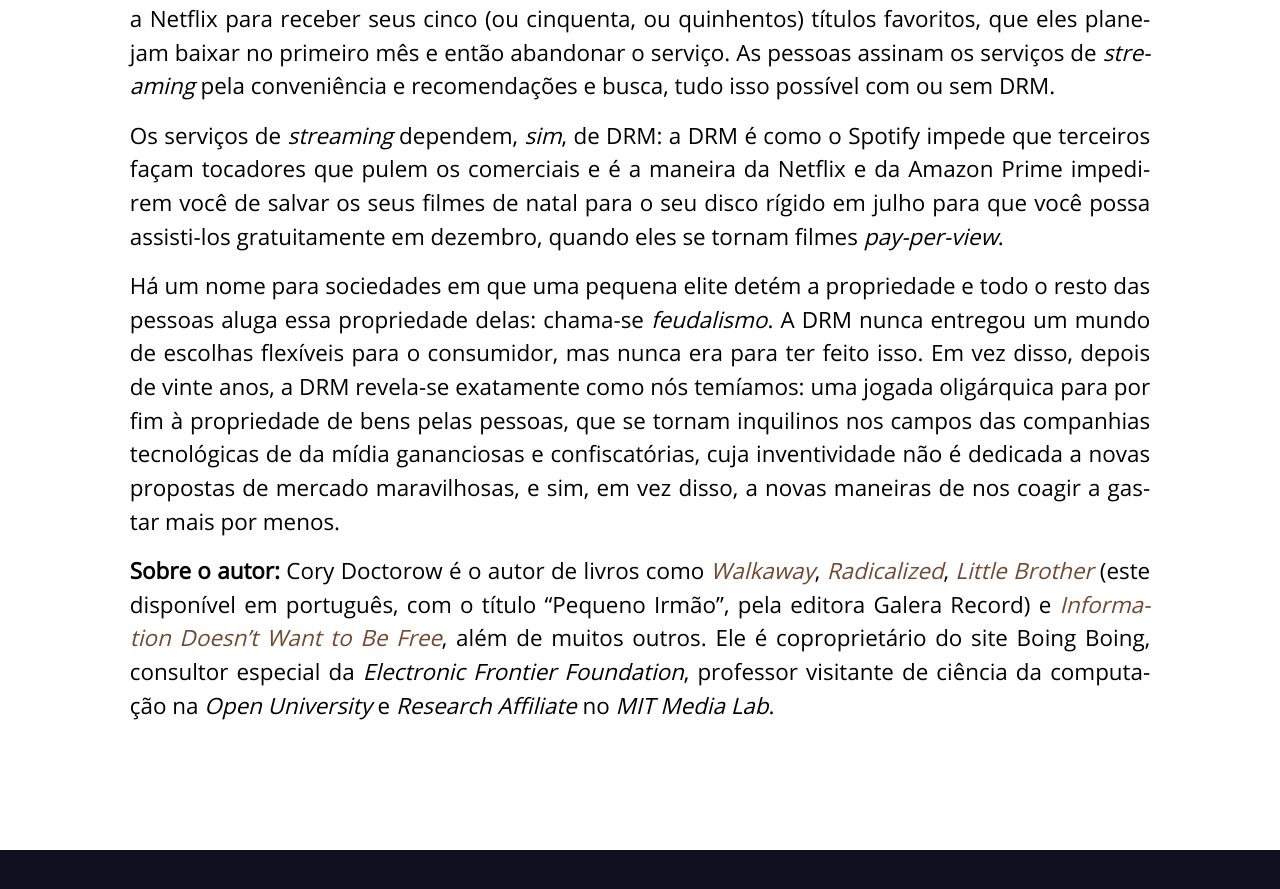
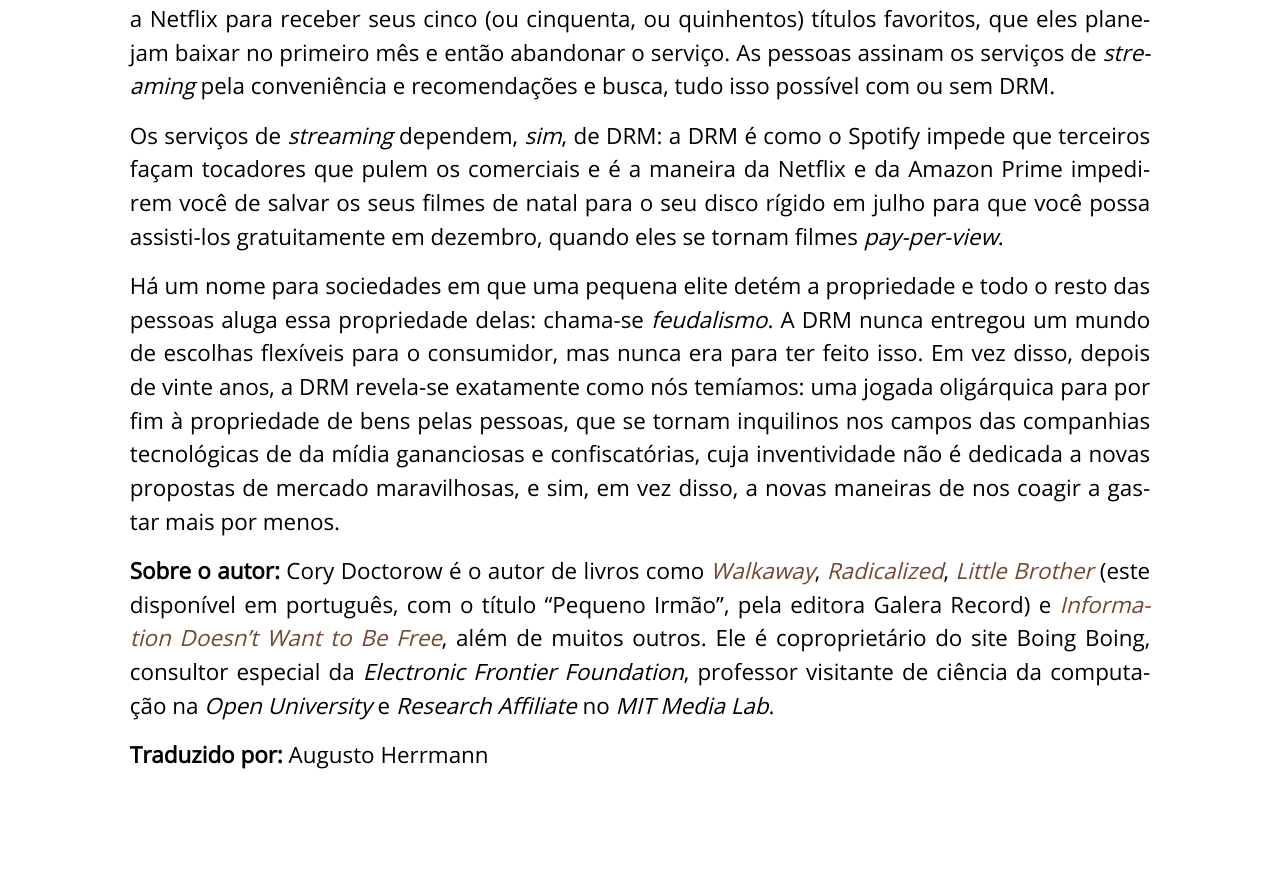
Before and after one commit to augusto-herrmann/augusto-herrmann.github.io, a Jekyll site: the page built from _posts/2019-10-10-cory-doctorow-drm-quebrou-sua-promessa.md, in a window 1280 px wide and 900 px high, scrolled down 4535 px. Shown: the top 889 px of the window. Built offline with Jekyll 4.4.1, drawn with Linux system fonts in a browser that asks for light colours; nearby versions of some CDN libraries; before the commit the page ends 5385 px from its top, so only the background shows below that.

Commit message:
add translation credits

```diff
--- a/_posts/2019-10-10-cory-doctorow-drm-quebrou-sua-promessa.md
+++ b/_posts/2019-10-10-cory-doctorow-drm-quebrou-sua-promessa.md
@@ -215,3 +215,5 @@
 além de muitos outros. Ele é coproprietário do site Boing Boing, consultor
 especial da *Electronic Frontier Foundation*, professor visitante de ciência da
 computação na *Open University* e *Research Affiliate* no *MIT Media Lab*.
+
+**Traduzido por:** Augusto Herrmann
```
